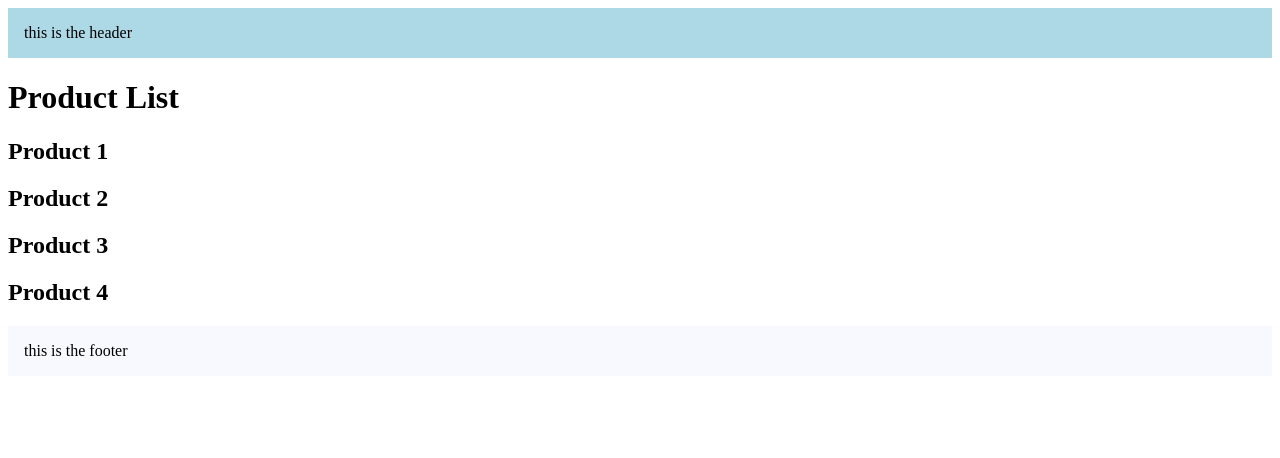
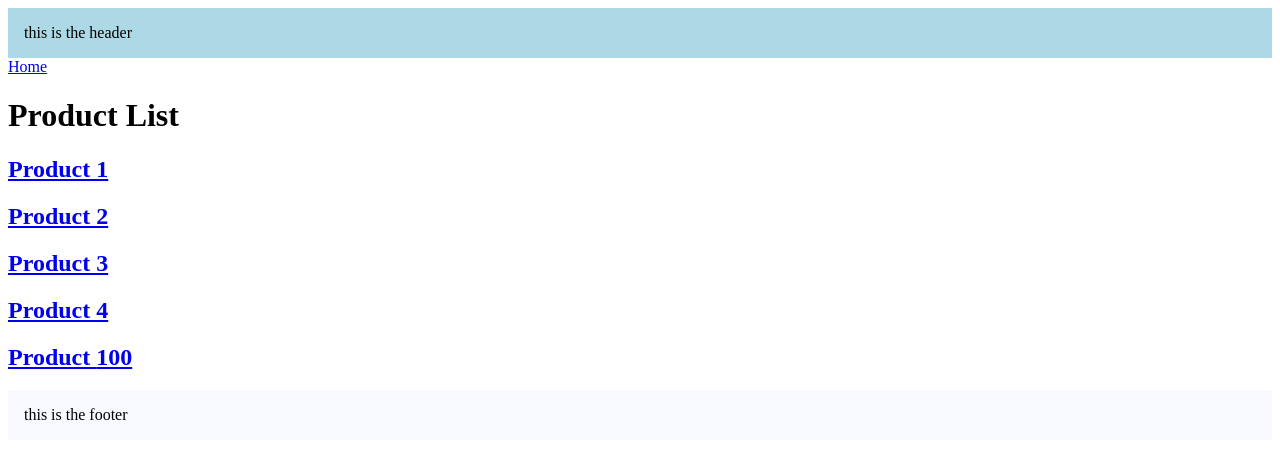
Before and after one commit to YoniBcha/next_lecture, a Next.js app: page /product in a window 1280 px wide. Shown: the top 458 px of the page. Built offline with nearby package versions, Linux system fonts and the light colour scheme.

Commit message:
next Link is done

```diff
--- a/src/app/product/page.tsx
+++ b/src/app/product/page.tsx
@@ -1,11 +1,27 @@
+import Link from "next/link";
+
 export default function ProductList() {
+  const productId = 100;
   return (
     <>
+      <Link href="/">Home</Link>
       <h1>Product List</h1>
-      <h2>Product 1</h2>
-      <h2>Product 2</h2>
-      <h2>Product 3</h2>
-      <h2>Product 4</h2>
+      <h2>
+        {" "}
+        <Link href="product/1">Product 1</Link>
+      </h2>
+      <h2>
+        <Link href="product/2">Product 2</Link>
+      </h2>
+      <h2>
+        <Link href="product/3">Product 3</Link>
+      </h2>
+      <h2>
+        <Link href="product/4">Product 4</Link>
+      </h2>
+      <h2>
+        <Link href={`product/${productId}`}>Product {productId}</Link>
+      </h2>
     </>
   );
 }
```
